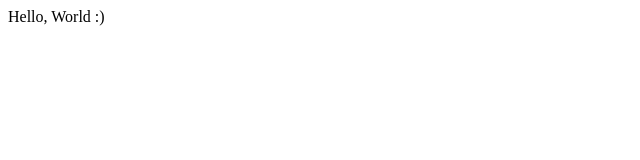
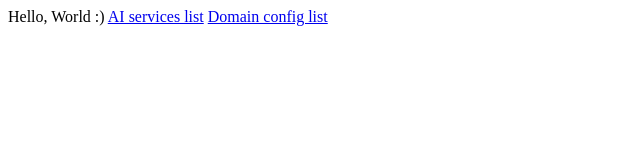
Before and after one commit to SilentCoderHere/Testing, a plain HTML site: page index.html in a window 1280 px wide. Shown: the whole page, without its empty margins (0-640 px from the left). Drawn offline with Linux system fonts and the light colour scheme.

Commit message:
Add links to AI services and domain config lists

```diff
--- a/index.html
+++ b/index.html
@@ -1 +1,4 @@
 Hello, World :)
+
+<a href="/ai_services_list.json">AI services list</a>
+<a href="/domain_filtering_rules.json">Domain config list</a>
```
